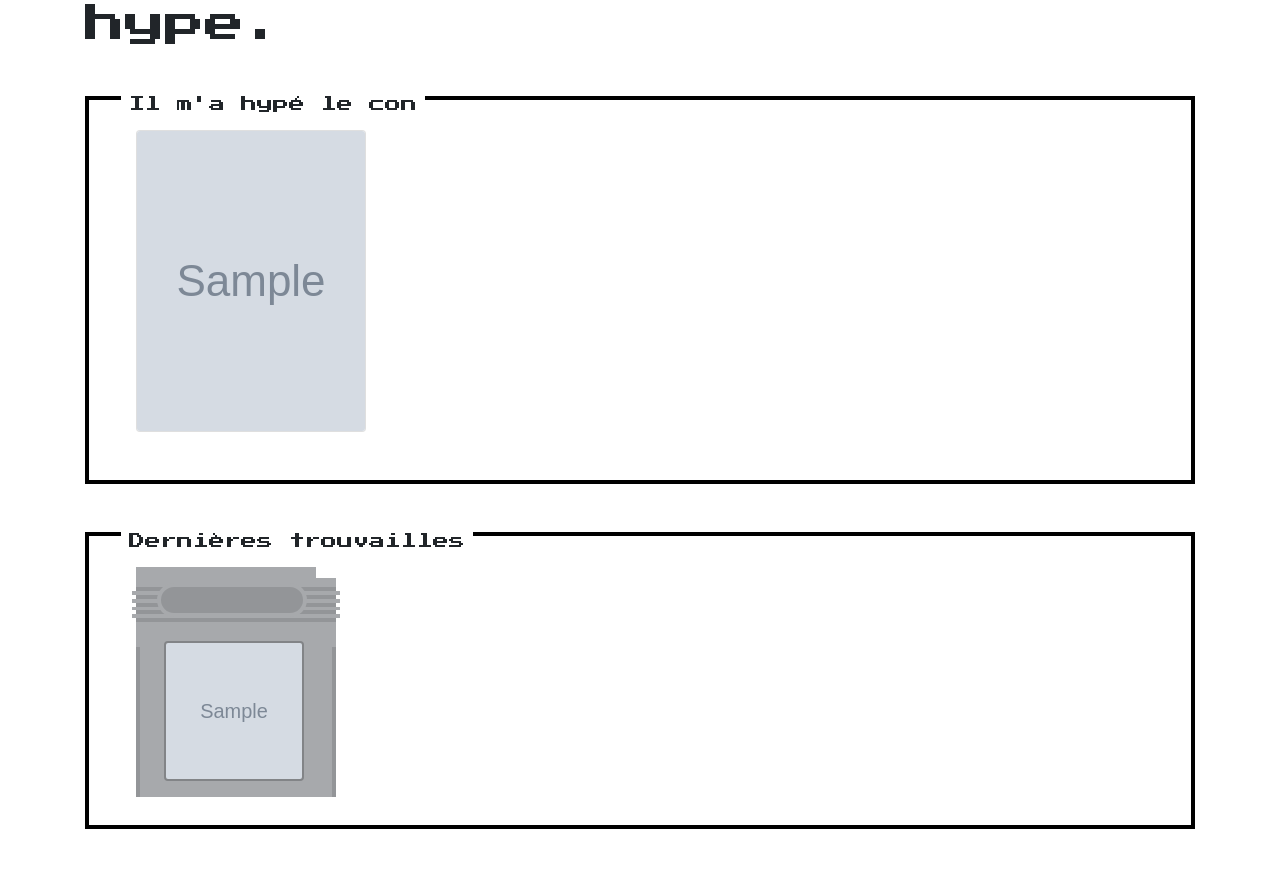
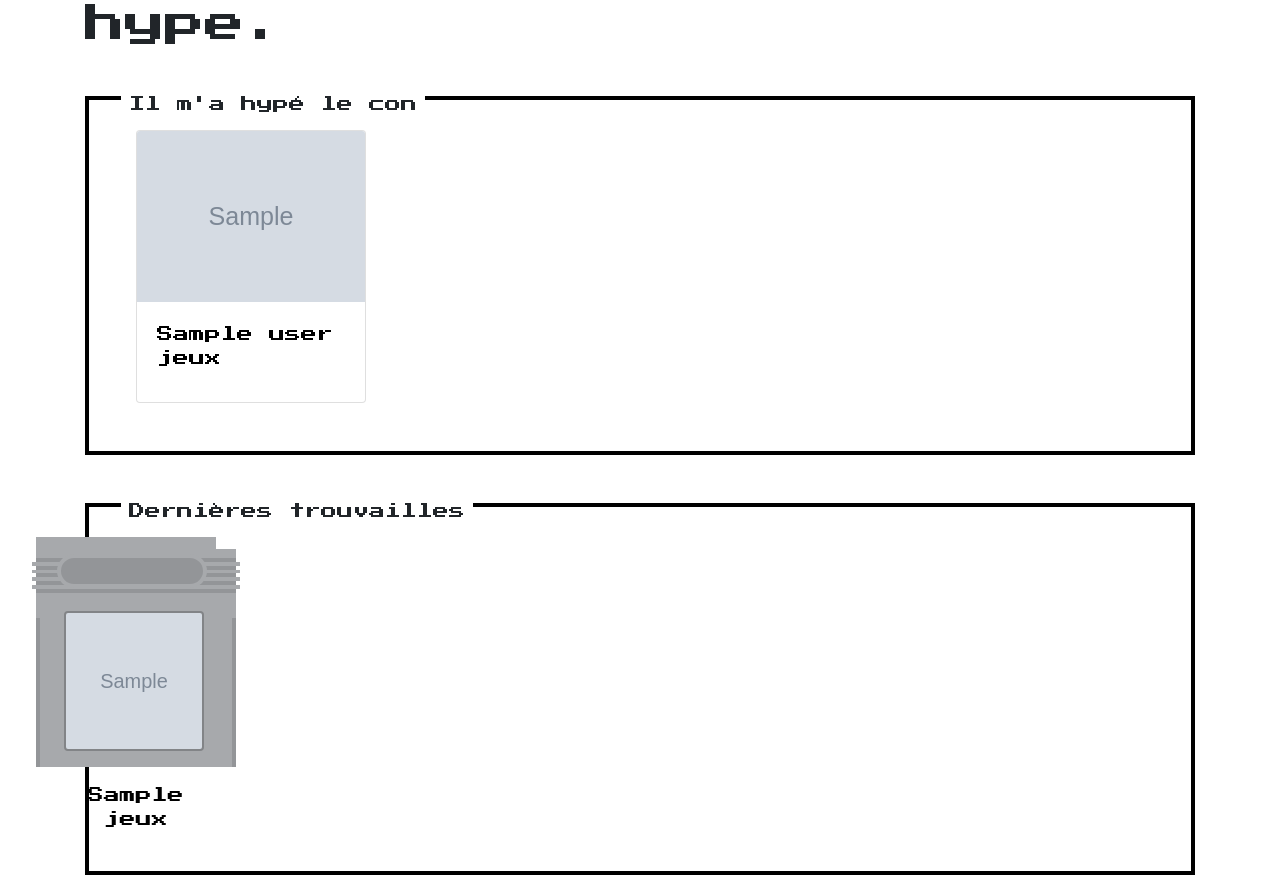
Before and after one commit to Waagic/hype, a Symfony app: template templates/game/index.html.twig in a window 1280 px wide. Shown: the part 88-963 px from the top of the page. Before the commit the page ends 917 px from the top, so only its background shows below. Run offline with Twig, Linux system fonts and the light colour scheme; the template is opened without the code that fills it: most values are stand-ins (such as "Sample title", 1, 10 or a date in 2020); grey boxes marked "Sample" are stand-in pictures; style sheets or scripts are compiled from the project's sources; some libraries are stand-ins or nearby versions.

Commit message:
gameboy cart

```diff
--- a/assets/styles/app.scss
+++ b/assets/styles/app.scss
@@ -4,6 +4,15 @@
 body {
   font-family: "Press Start 2P", serif;
   position: relative;
+}
+
+a {
+  color: black;
+
+  &:hover {
+    text-decoration: none;
+    color: black;
+  }
 }
 
 header{
@@ -20,46 +29,22 @@ header{
   }
 }
 
-.media-card {
+.game-link {
+  display: flex;
+  flex-direction: column;
+  align-items: center;
   position: relative;
-  display: flex;
-  justify-content: center;
-  align-items: center;
-  transition: background-color 0.5s ease-in-out;
-
-  .card-img-top {
-    transition: opacity 0.5s ease-in-out;
-    object-fit: cover;
-    height: 300px;
-    border-radius: calc(0.25rem - 1px);
-  }
-
-  .card-body {
-    position: absolute;
-    opacity: 0;
-    z-index: 1;
-    transition: opacity 0.5s ease-in-out;
-
-    .card-title {
-      color: white;
-      text-align: center;
-      font-size: 0.8em;
-      margin-bottom: 0;
-    }
-
-  }
+  top: 0;
+  transition: top ease-out 0.3s;
 
   &:hover {
-    background-color: #222222;
+    top: -10px;
+  }
+}
 
-    .card-img-top {
-      opacity: 0.5;
-    }
-
-    .card-body {
-      opacity: 1;
-    }
-  }
+.game-name {
+  text-align: center;
+  padding: 1em;
 }
 
 .jeu_show {
--- a/templates/game/index.html.twig
+++ b/templates/game/index.html.twig
@@ -37,10 +37,10 @@
             <h2 class="title">Dernières trouvailles</h2>
 
             <div class="d-flex">
+                <div class="row">
                     {% for jeu in jeux %}
                         <div class="col-6 col-md-4 col-xl-3">
-                        <a href="{{ path('game_show', {'slug': jeu.slug}) }}">
-                            <div id="table mb-5">
+                            <a class="game-link" href="{{ path('game_show', {'slug': jeu.slug}) }}">
                                 <section class="cartridge">
                                     <div class="case">
                                         <figure class="front">
@@ -54,16 +54,18 @@
                                             <figure class="leftindent"></figure>
                                             <figure class="rightindent"></figure>
                                             <figure class="oval"></figure>
-                                            <figure class="label" style="background-image: url({{ asset('uploads/jeux/thumbnails/' ~ jeu.thumbnail) }})"></figure>
+                                            <figure class="label"
+                                                    style="background-image: url({{ asset('uploads/jeux/thumbnails/' ~ jeu.thumbnail) }})"></figure>
                                         </figure>
                                     </div>
                                 </section>
-                            </div>
+                                <div class="game-name">{{ jeu.name }}</div>
                             </a>
                         </div>
                     {% else %}
                         no records found
                     {% endfor %}
+                </div>
             </div>
 
             {% if is_granted('IS_AUTHENTICATED_FULLY') %}
```
Also changed, not shown: assets/styles/cart.scss (+4 -4 lines), assets/styles/app.css, 1 other file. Lines whose indentation alone changed are shown as unchanged.
